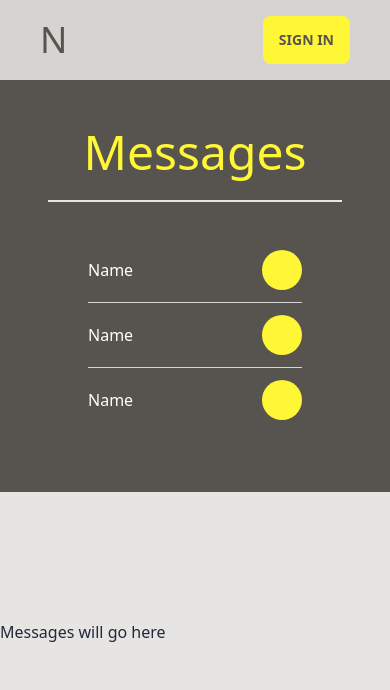
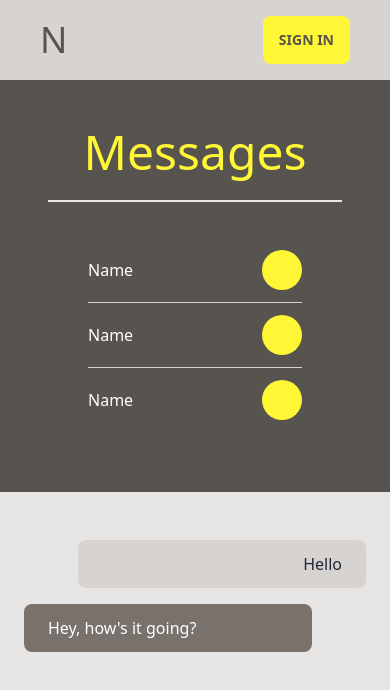
Before and after one commit to Vyonyx/neighbourly, a Next.js app: page /messages in a window 390 px wide. Shown: the top 690 px of the page. Built offline with nearby package versions, Linux system fonts and the light colour scheme; no server answers.

Commit message:
add responsive styling to message input component

```diff
--- /dev/null
+++ b/components/MessageInput.tsx
@@ -0,0 +1,45 @@
+import { useState } from "react"
+
+const messagesData = [
+  {
+    senderID: 1,
+    receiverID: 2,
+    subject: 'Hello'
+  },
+  {
+    senderID: 2,
+    receiverID: 1,
+    subject: 'Hey, how\'s it going?'
+  },
+]
+
+function MessageInput() {
+  const myID = 1
+  const [messages, setMessages] = useState(messagesData)
+
+  return (
+    <div className="p-6 pt-12 lg:pt-32 bg-stone-200 flex-grow">
+      <ul className="flex flex-col gap-4 max-w-2xl mx-auto">
+        {messages.map((item, index) => {
+          if (item.senderID === myID) {
+            return (
+              <li
+                className="self-end text-right w-72 h-fit bg-neutral rounded-lg py-3 px-6"
+                key={index}>
+                  {item.subject}
+              </li>
+            )
+          }
+          return (
+            <li
+              className="w-72 h-fit text-white bg-stone-500 rounded-lg py-3 px-6"
+              key={index}>
+                {item.subject}
+            </li>
+          )
+        })}
+      </ul>
+    </div>
+  )
+}
+export default MessageInput
--- a/pages/messages.tsx
+++ b/pages/messages.tsx
@@ -1,5 +1,6 @@
 import Head from "next/head"
 import Layout from "../components/layout/Layout"
+import MessageInput from "../components/MessageInput"
 import MessageList from "../components/MessageList"
 import Nav from "../components/Nav"
 import PantryList from "../components/PantryList"
@@ -15,9 +16,7 @@ function Messages() {
         <aside className="hidden lg:block">
           <PantryList />
         </aside>
-        <div className="pt-32 bg-stone-200 flex-grow">
-          <h1>Messages will go here</h1>
-        </div>
+        <MessageInput />
         <MessageList />
       </div>
     </>
```
